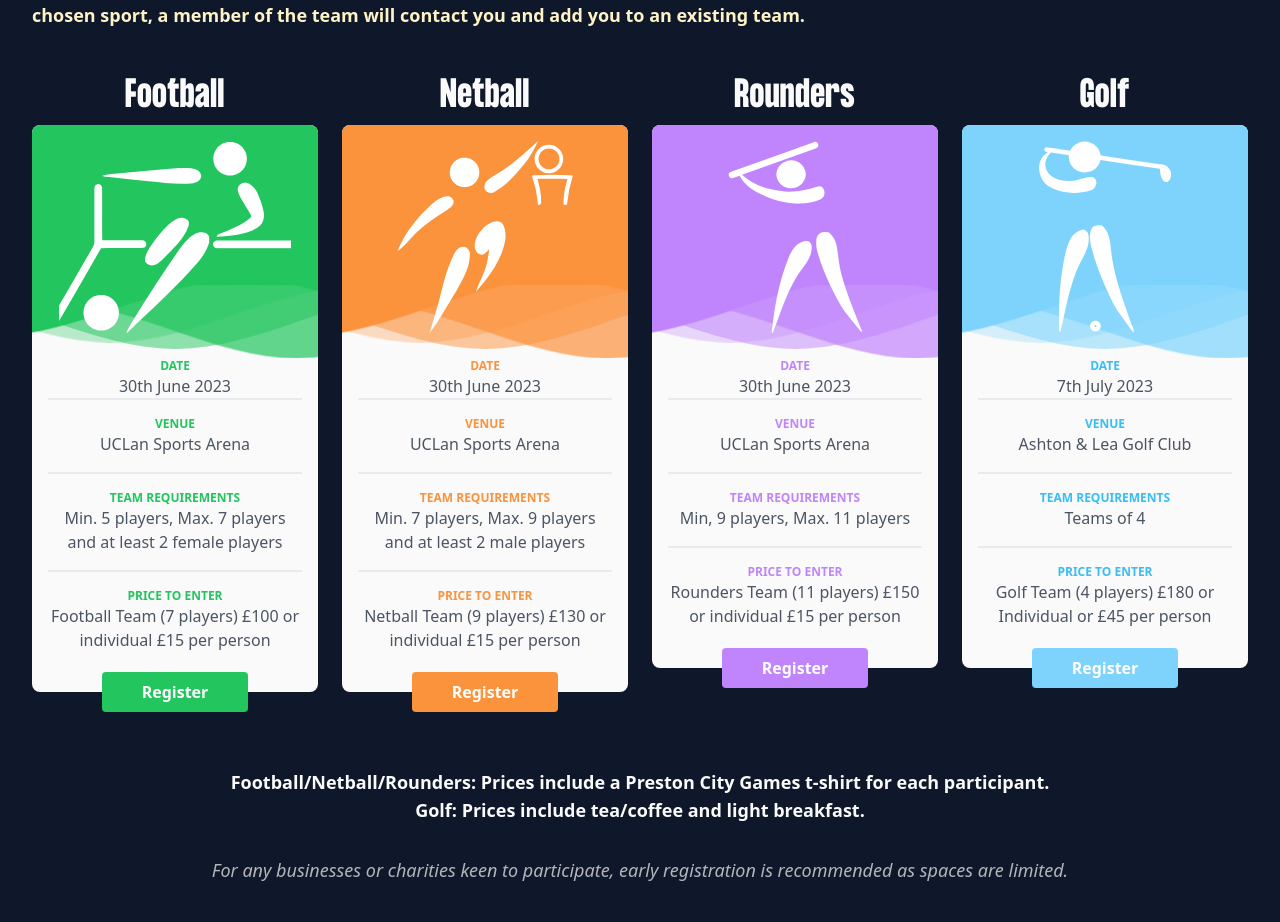
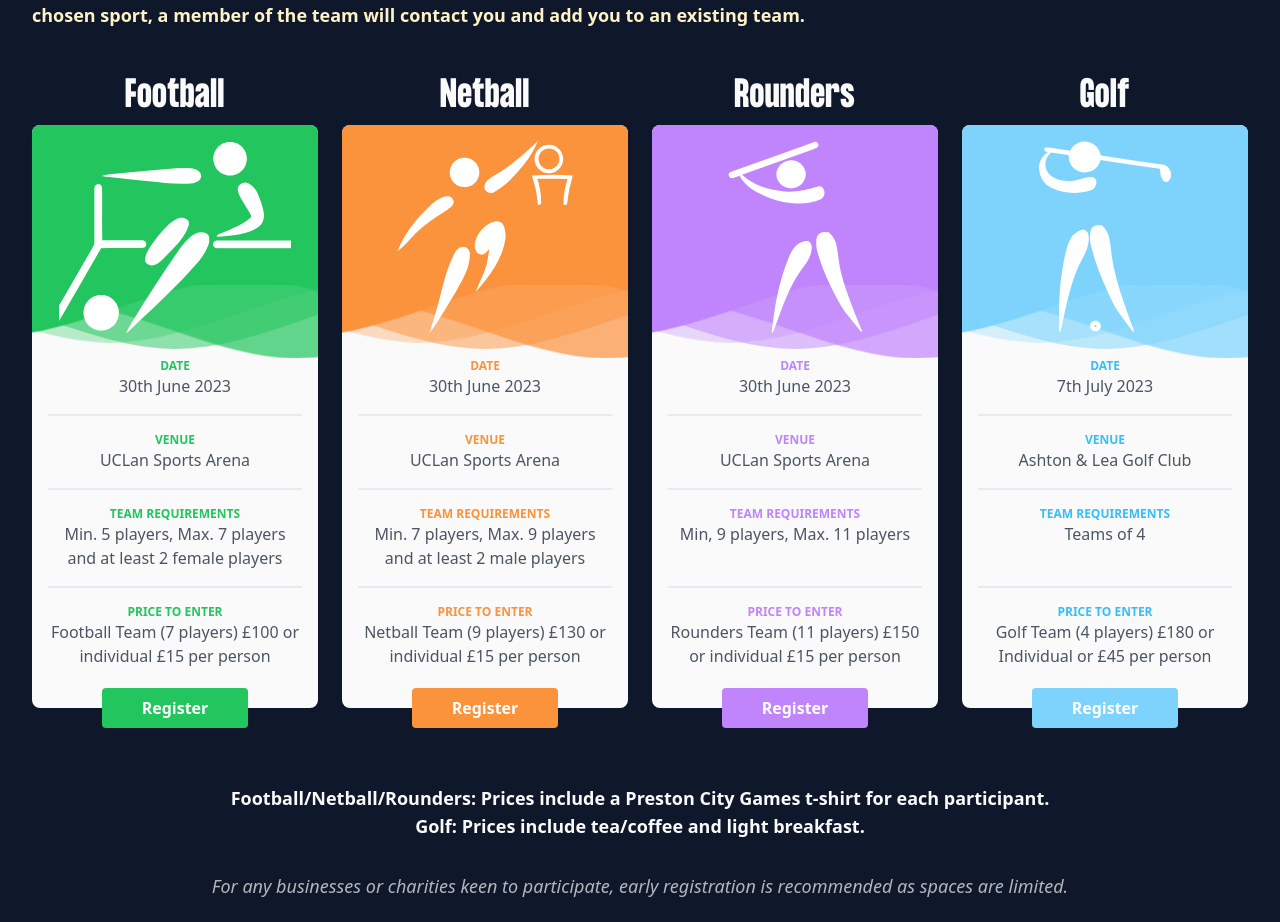
Before and after one commit to shoutconnect/Preston-City-Games-w-Players-section, a Next.js app: page / in a window 1280 px wide. Shown: the part 2063-2985 px from the top of the page. Built offline with nearby package versions, Linux system fonts and the light colour scheme.

Commit message:
added mb

```diff
--- a/components/Price.jsx
+++ b/components/Price.jsx
@@ -29,16 +29,16 @@ export default function Price() {
             </span>
           </p>
         </div>
-        <div className="grid grid-cols-4 max-lg:grid-cols-2 max-sm:grid-cols-1 gap-6 max-sm:gap-8 ">
+        <div className=" grid grid-cols-4 max-lg:grid-cols-2 max-sm:grid-cols-1 gap-6 max-sm:gap-8 ">
           <div
             data-aos="fade-down"
             id="Football"
-            className="text-center hover:scale-105 max-sm:hover:scale-100 "
+            className="  text-center hover:scale-105 max-sm:hover:scale-100 "
           >
             <p className="font-title text-4xl tracking-wide text-neutral-50 mb-2">
               Football
             </p>
-            <div className="flex flex-col items-center bg-neutral-50 rounded-lg overflow-hidden">
+            <div className="flex flex-auto flex-col items-center bg-neutral-50 rounded-lg overflow-hidden">
               <div className="flex flex-col items-center justify-center w-full p-4 text-white bg-green-500">
                 <Image
                   src="/imgs/Football SVG.svg"
@@ -88,7 +88,7 @@ export default function Price() {
               </div>
 
               <div className="px-4 text-gray-600 text-center">
-                <div className="border-b-2 border-gray-200/80">
+                <div className="pb-4 border-b-2 border-gray-200/80">
                   <p className="uppercase text-xs font-bold text-green-500">
                     Date
                   </p>
@@ -132,12 +132,12 @@ export default function Price() {
           <div
             data-aos="fade-up"
             id="Netball"
-            className="text-center hover:scale-105 max-sm:hover:scale-100"
+            className="  text-center hover:scale-105 max-sm:hover:scale-100"
           >
             <p className="font-title text-4xl tracking-wide text-neutral-50 mb-2">
               Netball
             </p>
-            <div className="flex flex-col items-center bg-neutral-50 rounded-lg overflow-hidden">
+            <div className="flex flex-auto flex-col items-center bg-neutral-50 rounded-lg overflow-hidden">
               <div className="flex flex-col items-center justify-center w-full p-4 text-white bg-[rgb(251,146,60)]">
                 <Image
                   src="/imgs/Netball SVG.svg"
@@ -192,7 +192,7 @@ export default function Price() {
               </div>
 
               <div className="px-4 text-gray-600 text-center">
-                <div className="border-b-2 border-gray-200/80">
+                <div className="pb-4 border-b-2 border-gray-200/80">
                   <p className="uppercase text-xs font-bold text-orange-400">
                     Date
                   </p>
@@ -236,12 +236,12 @@ export default function Price() {
           <div
             data-aos="fade-down"
             id="Rounders"
-            className="text-center hover:scale-105 max-sm:hover:scale-100"
+            className="  text-center hover:scale-105 max-sm:hover:scale-100"
           >
             <p className="font-title text-4xl tracking-wide text-neutral-50 mb-2">
               Rounders
             </p>
-            <div className="flex flex-col items-center bg-neutral-50 rounded-lg overflow-hidden">
+            <div className="flex flex-auto flex-col items-center bg-neutral-50 rounded-lg overflow-hidden">
               <div className="flex flex-col items-center justify-center w-full p-4 text-white bg-[rgb(192,132,252)]">
                 <Image
                   src="/imgs/Rounders SVG.svg"
@@ -296,7 +296,7 @@ export default function Price() {
               </div>
 
               <div className="px-4 text-gray-600 text-center">
-                <div className="border-b-2 border-gray-200/80">
+                <div className="pb-4 border-b-2 border-gray-200/80">
                   <p className="uppercase text-xs font-bold text-purple-400">
                     Date
                   </p>
@@ -312,7 +312,7 @@ export default function Price() {
                   <p className="uppercase text-xs font-bold text-purple-400">
                     Team Requirements
                   </p>
-                  <p>Min, 9 players, Max. 11 players</p>
+                  <p className="mb-6">Min, 9 players, Max. 11 players</p>
                 </div>
                 <div className="py-4 mb-6">
                   <p className="uppercase text-xs font-bold text-purple-400">
@@ -338,12 +338,12 @@ export default function Price() {
           <div
             data-aos="fade-up"
             id="Golf"
-            className="text-center hover:scale-105 max-sm:hover:scale-100"
+            className="  text-center hover:scale-105 max-sm:hover:scale-100"
           >
             <p className="font-title text-4xl tracking-wide text-neutral-50 mb-2">
               Golf
             </p>
-            <div className="flex flex-col items-center bg-neutral-50 rounded-lg overflow-hidden">
+            <div className=" flex flex-auto flex-col items-center bg-neutral-50 rounded-lg overflow-hidden">
               <div className="flex flex-col items-center justify-center w-full p-4 text-white bg-[rgb(125,211,252)]">
                 <Image
                   src="/imgs/Golf SVG.svg"
@@ -398,7 +398,7 @@ export default function Price() {
               </div>
 
               <div className="px-4 text-gray-600 text-center">
-                <div className="border-b-2 border-gray-200/80">
+                <div className="pb-4 border-b-2 border-gray-200/80">
                   <p className="uppercase text-xs font-bold text-sky-400">
                     Date
                   </p>
@@ -414,7 +414,7 @@ export default function Price() {
                   <p className="uppercase text-xs font-bold text-sky-400">
                     Team Requirements
                   </p>
-                  <p>Teams of 4</p>
+                  <p className="mb-6">Teams of 4</p>
                 </div>
                 <div className="py-4 mb-6">
                   <p className="uppercase text-xs font-bold text-sky-400">
```
